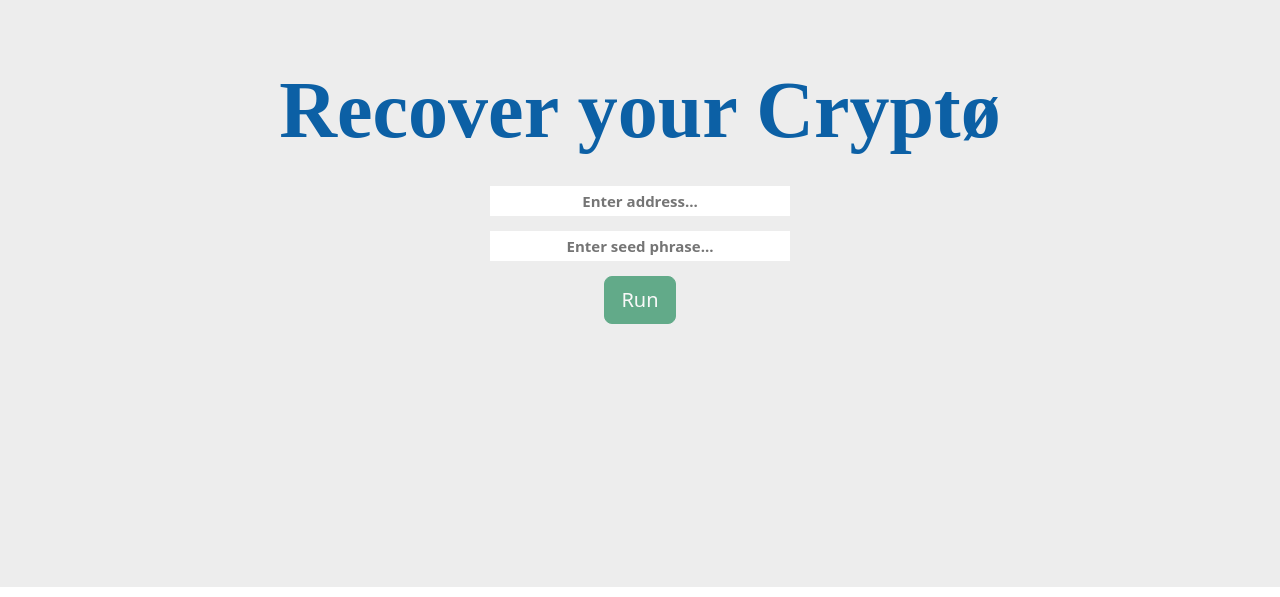
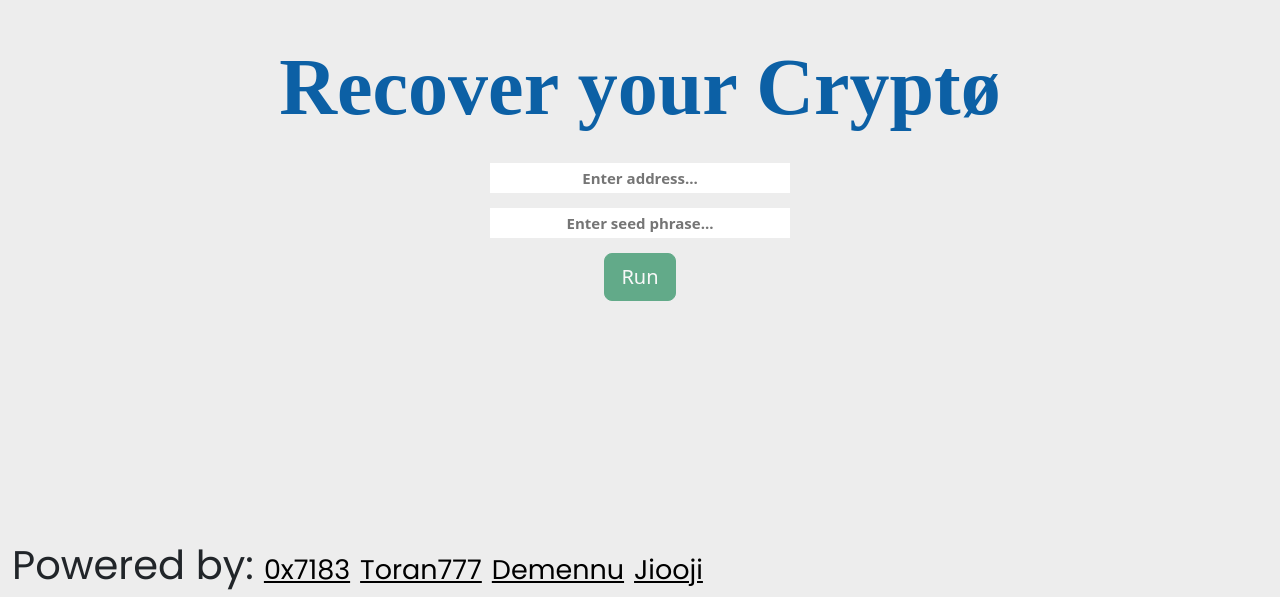
Before and after one commit to Jiooji/BIG-Labs-Recovery, a React (Create React App) app: page / in a window 1280 px wide. Shown: the part 213-810 px from the top of the page. Built offline with nearby package versions, Linux system fonts and the light colour scheme; a web font is replaced by a local one.

Commit message:
added visual changes

```diff
--- a/public/index.html
+++ b/public/index.html
@@ -5,12 +5,13 @@
     <link rel="icon" href="icon.png"/>
     <link href='https://fonts.googleapis.com/css?family=Yeseva One' rel='stylesheet'></link>
     <meta name="viewport" content="width=device-width, initial-scale=1" />
-
+    <link rel="preconnect" href="https://fonts.googleapis.com/%22%3E">
+    <link rel="preconnect" href="https://fonts.gstatic.com/" crossorigin>
+    <link href="https://fonts.googleapis.com/css2?family=Poppins:wght@400;600&display=swap" rel="stylesheet">
     <link rel="manifest" href="%PUBLIC_URL%/manifest.json" />
 
     <title>Wallet Recovery</title>
   </head>
-  <body>
-    <div id="root"></div>
+  <body id="root">
   </body>
 </html>
--- a/src/App.js
+++ b/src/App.js
@@ -18,7 +18,8 @@ const App = () => {
   const [show, setShow] = useState(false);
   const [result, setResult] = useState("");
   const [header, setHeader] = useState("");
-  const [showtool, setShowtool] = useState(false);
+  const [showtool, setShowtool] = useState("");
+  const [button, setButton] = useState("");
   const [progress, setProgress] = useState(-1);
   const target = useRef(null);
 
@@ -42,20 +43,23 @@ const App = () => {
             worker.terminate();
             setShow(true);
             setResult(r.seed);
-            setHeader("This should be your seedphrase! 😎")
+            setHeader("This should be your seedphrase! 😎");
+            setButton(true);
           }
         } else if (r.result === false) {
           setProgress(100);
           worker.terminate();
           setShow(true);
           setResult("Complexity too high");
-          setHeader("We could not recover your wallet... 🥲")
+          setHeader("We could not recover your wallet... 🥲");
+          setButton(false);
         }
       };
     } else {
       setShow(true);
       setResult("Incompatible Blockchain.");
       setHeader("No result... 🫠");
+      setButton(false);
     }
   };
 
@@ -87,9 +91,9 @@ const App = () => {
   }
 
   return (
-    <div className="App">
+    <>
       <Container className="center">
-        <p>Recover your Cryptø</p>
+        <p className="title">Recover your Cryptø</p>
         <input
           type="text"
           placeholder="Enter address..."
@@ -104,7 +108,7 @@ const App = () => {
             }
           }}
           onFocus={() => {
-            setWidth("500px");
+            setWidth("450px");
             setHeight("45px");
           }}
         />
@@ -123,7 +127,7 @@ const App = () => {
             }
           }}
           onFocus={() => {
-            setWidth1("100%");
+            setWidth1("1200px");
             setHeight1("45px");
           }}
         />
@@ -152,6 +156,21 @@ const App = () => {
           <div></div>
         )}
       </Container>
+      <Container className="names">
+        <h1>Powered by: </h1>
+        <a href="https://github.com/0x7183" target="_blank">
+          0x7183
+        </a>
+        <a href="https://github.com/toran777/" target="_blank">
+          Toran777
+        </a>
+        <a href="https://github.com/Demennu" target="_blank">
+          Demennu
+        </a>
+        <a href="https://github.com/Jiooji" target="_blank">
+          Jiooji
+        </a>
+      </Container>
       <Modal
         show={show}
         onHide={handleClose}
@@ -159,18 +178,18 @@ const App = () => {
         keyboard={false}
       >
         <Modal.Header closeButton>
-          <Modal.Title id="contained-modal-title-vcenter">
-            {header}
-          </Modal.Title>
+          <Modal.Title id="contained-modal-title-vcenter">{header}</Modal.Title>
         </Modal.Header>
         <Modal.Body>{result}</Modal.Body>
         <Modal.Footer>
           <Button
             ref={target}
             variant="success"
+            disabled={!button}
             onClick={() => {
               copytxt(result);
               setShowtool(!showtool);
+              setButton(false);
             }}
           >
             Copy seedphrase
@@ -184,7 +203,7 @@ const App = () => {
           </Overlay>
         </Modal.Footer>
       </Modal>
-    </div>
+    </>
   );
 };
 export default App;
--- a/src/style.css
+++ b/src/style.css
@@ -9,26 +9,44 @@ html {
 }
 
 #root {
+  animation-name: fadeIn;
+  animation-duration: 1s;
+  animation-timing-function: ease-in;
   background-color: #ededed;
 }
 
 .center {
+  min-height: 94.3vh;
   display: flex;
   justify-content: center;
   flex-direction: column;
   align-items: center;
-  min-height: 100vh;
 }
 
-p {
+.title {
   font-size: 80px;
   font-weight: bold;
   font-family: Inter var;
   color: rgb(12, 96, 165);
   text-align: center;
-  animation-name: fadeIn;
-  animation-duration: 1s;
-  animation-timing-function: ease-in;
+}
+
+.names {
+  display: inline-flex;
+  justify-content: flex-start;
+  align-items: baseline;
+  column-gap: 10px;
+}
+
+h1 {
+  font-family: Poppins;
+}
+
+a {
+  font-size: 27px;
+  text-decoration: underline;
+  color: black;
+  font-family: Poppins;
 }
 
 @keyframes fadeIn {
```
Also changed, not shown: 1 other file (tests, documents, lock files or other folders).
